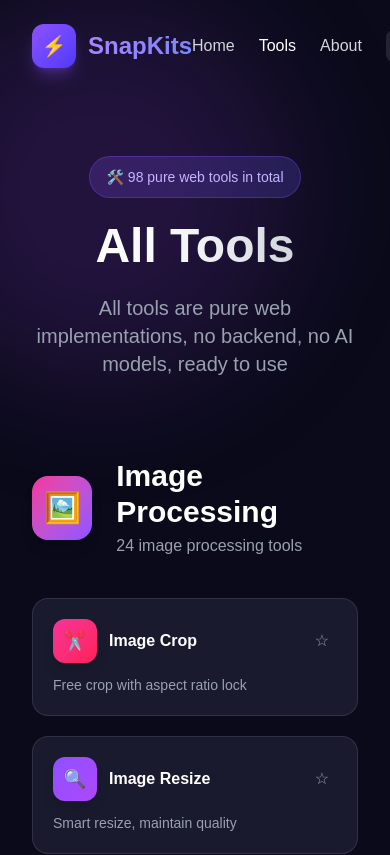
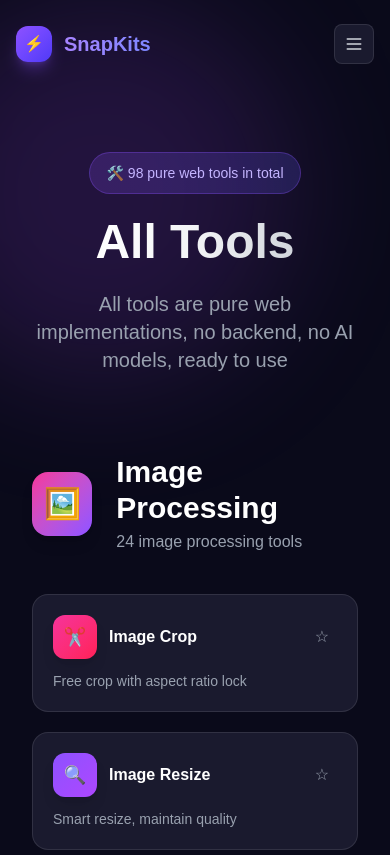
Before and after one commit to catalina203/tools, a Next.js app: page /1/tools in a window 390 px wide. Shown: the top 855 px of the page. Built offline with nearby package versions, Linux system fonts and the light colour scheme.

Commit message:
手机端兼容

```diff
--- a/app/[locale]/about/page.tsx
+++ b/app/[locale]/about/page.tsx
@@ -1,9 +1,7 @@
 'use client';
 
 import { useTranslations } from 'next-intl';
-import { Link } from '@/src/i18n/navigation';
-import ThemeToggle from '@/app/components/ThemeToggle';
-import LanguageSwitcher from '@/app/components/LanguageSwitcher';
+import Navbar from '@/app/components/Navbar';
 
 const stats = [
   { key: 'toolCount', value: '98', icon: '🛠️' },
@@ -29,29 +27,7 @@
         <div className="absolute bottom-1/4 left-1/4 w-80 h-80 bg-cyan-500/15 rounded-full blur-3xl"></div>
       </div>
 
-      <nav className="relative z-10 flex items-center justify-between px-8 py-6 max-w-7xl mx-auto">
-        <Link href="/" className="flex items-center space-x-3">
-          <div className="w-11 h-11 bg-gradient-to-br from-violet-500 to-indigo-600 rounded-xl flex items-center justify-center shadow-lg shadow-violet-500/30">
-            <span className="text-white text-xl">⚡</span>
-          </div>
-          <span className="text-2xl font-bold bg-gradient-to-r from-violet-400 to-indigo-400 bg-clip-text text-transparent">
-            {tc('appName')}
-          </span>
-        </Link>
-        <div className="flex items-center space-x-6">
-          <Link href="/" className="text-gray-500 dark:text-gray-300 hover:text-gray-900 dark:hover:text-white transition-colors font-medium">
-            {tc('home')}
-          </Link>
-          <Link href="/tools" className="text-gray-500 dark:text-gray-300 hover:text-gray-900 dark:hover:text-white transition-colors font-medium">
-            {tc('tools')}
-          </Link>
-          <Link href="/about" className="text-gray-900 dark:text-white font-medium">
-            {tc('about')}
-          </Link>
-          <LanguageSwitcher />
-          <ThemeToggle />
-        </div>
-      </nav>
+      <Navbar />
 
       <main className="relative z-10 max-w-4xl mx-auto px-8 py-20">
         <div className="text-center mb-20">
@@ -73,7 +49,7 @@
             <h2 className="text-3xl font-bold text-gray-900 dark:text-white mb-2">{t('stats')}</h2>
             <p className="text-gray-500 dark:text-gray-400">{t('statsDesc')}</p>
           </div>
-          <div className="grid grid-cols-3 gap-6">
+          <div className="grid grid-cols-1 sm:grid-cols-3 gap-6">
             {stats.map((s) => (
               <div key={s.key} className="bg-gray-50 dark:bg-[#1a1a2e] border border-gray-200 dark:border-white/10 rounded-2xl p-6 text-center">
                 <span className="text-4xl mb-3 block">{s.icon}</span>
--- a/app/[locale]/page.tsx
+++ b/app/[locale]/page.tsx
@@ -3,8 +3,7 @@
 import { useState } from 'react';
 import { useTranslations } from 'next-intl';
 import { Link } from '@/src/i18n/navigation';
-import ThemeToggle from '@/app/components/ThemeToggle';
-import LanguageSwitcher from '@/app/components/LanguageSwitcher';
+import Navbar from '@/app/components/Navbar';
 import SearchBar from '@/app/components/SearchBar';
 import { useFavoriteTools } from '@/app/context/FavoriteToolsContext';
 import { allTools } from '@/src/data/tools';
@@ -63,29 +62,7 @@
         <div className="absolute bottom-1/4 left-1/3 w-72 h-72 bg-cyan-500/15 rounded-full blur-3xl"></div>
       </div>
 
-      <nav className="relative z-10 flex items-center justify-between px-8 py-6 max-w-7xl mx-auto">
-        <div className="flex items-center space-x-3">
-          <div className="w-11 h-11 bg-gradient-to-br from-violet-500 to-indigo-600 rounded-xl flex items-center justify-center shadow-lg shadow-violet-500/30">
-            <span className="text-white text-xl">⚡</span>
-          </div>
-          <span className="text-2xl font-bold bg-gradient-to-r from-violet-400 to-indigo-400 bg-clip-text text-transparent">
-            {tc('appName')}
-          </span>
-        </div>
-        <div className="flex items-center space-x-6">
-          <Link href="/" className="text-gray-900 dark:text-white font-medium">
-            {tc('home')}
-          </Link>
-          <Link href="/tools" className="text-gray-500 dark:text-gray-300 hover:text-gray-900 dark:hover:text-white transition-colors font-medium">
-            {tc('tools')}
-          </Link>
-          <Link href="/about" className="text-gray-500 dark:text-gray-300 hover:text-gray-900 dark:hover:text-white transition-colors font-medium">
-            {tc('about')}
-          </Link>
-          <LanguageSwitcher />
-          <ThemeToggle />
-        </div>
-      </nav>
+      <Navbar />
 
       <main className="relative z-10 max-w-7xl mx-auto px-8 py-20">
         <div className="text-center mb-20">
--- a/app/[locale]/tools/page.tsx
+++ b/app/[locale]/tools/page.tsx
@@ -3,8 +3,7 @@
 import { useEffect } from 'react';
 import { useTranslations } from 'next-intl';
 import { Link } from '@/src/i18n/navigation';
-import ThemeToggle from '@/app/components/ThemeToggle';
-import LanguageSwitcher from '@/app/components/LanguageSwitcher';
+import Navbar from '@/app/components/Navbar';
 import { useFavoriteTools } from '@/app/context/FavoriteToolsContext';
 import { imageTools, textTools, devTools, efficiencyTools, fileTools, dataTools } from '@/src/data/tools';
 
@@ -42,30 +41,7 @@
         <div className="absolute top-1/2 right-0 w-72 h-72 bg-pink-500/10 rounded-full blur-3xl"></div>
       </div>
 
-      {/* 顶部导航 */}
-      <nav className="relative z-10 flex items-center justify-between px-8 py-6 max-w-7xl mx-auto">
-        <Link href="/" className="flex items-center space-x-3">
-          <div className="w-11 h-11 bg-gradient-to-br from-violet-500 to-indigo-600 rounded-xl flex items-center justify-center shadow-lg shadow-violet-500/30">
-            <span className="text-white text-xl">⚡</span>
-          </div>
-          <span className="text-2xl font-bold bg-gradient-to-r from-violet-400 to-indigo-400 bg-clip-text text-transparent">
-            {tc('appName')}
-          </span>
-        </Link>
-        <div className="flex items-center space-x-6">
-          <Link href="/" className="text-gray-500 dark:text-gray-300 hover:text-gray-900 dark:hover:text-white transition-colors font-medium">
-            {tc('home')}
-          </Link>
-          <Link href="/tools" className="text-gray-900 dark:text-white font-medium">
-            {tc('tools')}
-          </Link>
-          <Link href="/about" className="text-gray-500 dark:text-gray-300 hover:text-gray-900 dark:hover:text-white transition-colors font-medium">
-            {tc('about')}
-          </Link>
-          <LanguageSwitcher />
-          <ThemeToggle />
-        </div>
-      </nav>
+      <Navbar />
 
       {/* 主体内容 */}
       <main className="relative z-10 max-w-7xl mx-auto px-8 py-16">
--- /dev/null
+++ b/app/components/Navbar.tsx
@@ -0,0 +1,102 @@
+'use client';
+
+import { useState } from 'react';
+import { useTranslations } from 'next-intl';
+import { Link, usePathname } from '@/src/i18n/navigation';
+import ThemeToggle from './ThemeToggle';
+import LanguageSwitcher from './LanguageSwitcher';
+
+export default function Navbar() {
+  const t = useTranslations('common');
+  const pathname = usePathname();
+  const [menuOpen, setMenuOpen] = useState(false);
+
+  const isActive = (path: string) => {
+    if (path === '/') return pathname === '/';
+    return pathname.startsWith(path);
+  };
+
+  const links = [
+    { href: '/', label: t('home') },
+    { href: '/tools', label: t('tools') },
+    { href: '/about', label: t('about') },
+  ];
+
+  return (
+    <>
+      <nav className="relative z-10 flex items-center justify-between px-4 sm:px-8 py-6 max-w-7xl mx-auto">
+        <Link href="/" className="flex items-center space-x-3 shrink-0">
+          <div className="w-9 h-9 sm:w-11 sm:h-11 bg-gradient-to-br from-violet-500 to-indigo-600 rounded-xl flex items-center justify-center shadow-lg shadow-violet-500/30">
+            <span className="text-white text-base sm:text-xl">⚡</span>
+          </div>
+          <span className="text-xl sm:text-2xl font-bold bg-gradient-to-r from-violet-400 to-indigo-400 bg-clip-text text-transparent">
+            {t('appName')}
+          </span>
+        </Link>
+
+        <div className="hidden md:flex items-center space-x-6">
+          {links.map((link) => (
+            <Link
+              key={link.href}
+              href={link.href}
+              className={
+                isActive(link.href)
+                  ? 'text-gray-900 dark:text-white font-medium'
+                  : 'text-gray-500 dark:text-gray-300 hover:text-gray-900 dark:hover:text-white transition-colors font-medium'
+              }
+            >
+              {link.label}
+            </Link>
+          ))}
+          <LanguageSwitcher />
+          <ThemeToggle />
+        </div>
+
+        <button
+          onClick={() => setMenuOpen(!menuOpen)}
+          className="md:hidden flex items-center justify-center w-10 h-10 rounded-lg bg-gray-100 dark:bg-[#1a1a2e] border border-gray-200 dark:border-white/10 text-gray-700 dark:text-gray-300"
+          aria-label={menuOpen ? 'Close menu' : 'Open menu'}
+        >
+          <svg className="w-5 h-5" fill="none" viewBox="0 0 24 24" stroke="currentColor">
+            {menuOpen ? (
+              <path strokeLinecap="round" strokeLinejoin="round" strokeWidth={2} d="M6 18L18 6M6 6l12 12" />
+            ) : (
+              <path strokeLinecap="round" strokeLinejoin="round" strokeWidth={2} d="M4 6h16M4 12h16M4 18h16" />
+            )}
+          </svg>
+        </button>
+      </nav>
+
+      {menuOpen && (
+        <>
+          <div className="fixed inset-0 z-40" onClick={() => setMenuOpen(false)} />
+          <div className="fixed top-24 right-4 left-4 sm:right-8 sm:left-auto sm:w-64 z-50 mt-2 bg-white dark:bg-[#1a1a2e] border border-gray-200 dark:border-white/10 rounded-2xl shadow-xl p-4 space-y-2">
+            {links.map((link) => (
+              <Link
+                key={link.href}
+                href={link.href}
+                onClick={() => setMenuOpen(false)}
+                className={`block px-4 py-3 rounded-xl text-sm font-medium transition-colors ${
+                  isActive(link.href)
+                    ? 'bg-violet-50 dark:bg-violet-500/10 text-violet-600 dark:text-violet-400'
+                    : 'text-gray-700 dark:text-gray-300 hover:bg-gray-50 dark:hover:bg-white/5'
+                }`}
+              >
+                {link.label}
+              </Link>
+            ))}
+            <hr className="border-gray-200 dark:border-white/10 my-2" />
+            <div className="flex items-center justify-between px-4 py-2">
+              <span className="text-sm text-gray-500 dark:text-gray-400">{t('language')}</span>
+              <LanguageSwitcher />
+            </div>
+            <div className="flex items-center justify-between px-4 py-2">
+              <span className="text-sm text-gray-500 dark:text-gray-400">Theme</span>
+              <ThemeToggle />
+            </div>
+          </div>
+        </>
+      )}
+    </>
+  );
+}
--- a/app/components/tools/QRCodeTool.tsx
+++ b/app/components/tools/QRCodeTool.tsx
@@ -123,7 +123,7 @@
               <div className="bg-white rounded-xl p-4 shadow-inner">
                 <canvas ref={canvasRef} width={size} height={size} className="max-w-full h-auto" style={{ display: qrDataUrl ? 'block' : 'none' }} />
                 {!qrDataUrl && (
-                  <div className="w-64 h-64 flex items-center justify-center text-gray-400 dark:text-gray-500">
+                  <div className="w-full max-w-[256px] aspect-square flex items-center justify-center text-gray-400 dark:text-gray-500">
                     <svg className="w-16 h-16" fill="none" viewBox="0 0 24 24" stroke="currentColor"><path strokeLinecap="round" strokeLinejoin="round" strokeWidth={1} d="M12 4v1m6 11h2m-6 0h-2v4m0-11v3m0 0h.01M12 12h4.01M16 20h4M4 12h4m12 0h.01M5 8h2a1 1 0 001-1V5a1 1 0 00-1-1H5a1 1 0 00-1 1v2a1 1 0 001 1zm12 0h2a1 1 0 001-1V5a1 1 0 00-1-1h-2a1 1 0 00-1 1v2a1 1 0 001 1zM5 20h2a1 1 0 001-1v-2a1 1 0 00-1-1H5a1 1 0 00-1 1v2a1 1 0 001 1z" /></svg>
                   </div>
                 )}
```
Also changed, not shown: app/components/tools/CropTool.tsx (+30 -8 lines).
